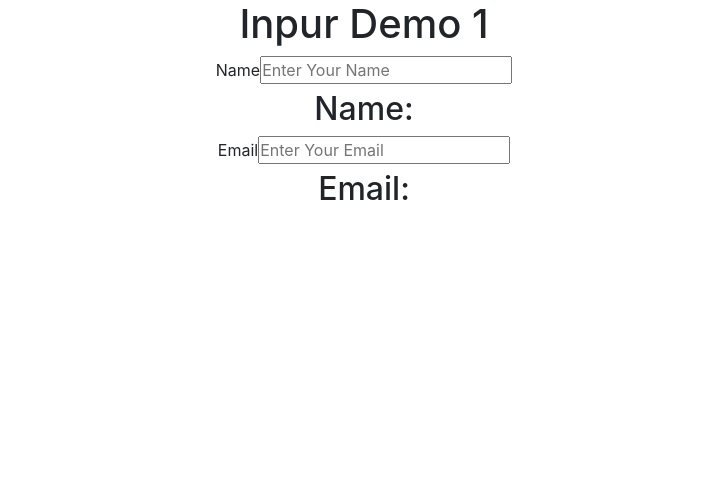
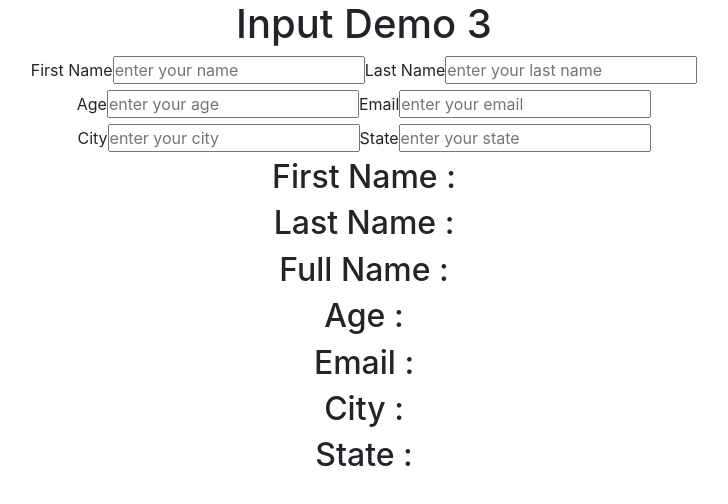
Before and after one commit to badalpatel1274/Mern, a React (Vite) app: page / in a window 1280 px wide. Shown: the top 504 px of the page, without its empty margins (276-1004 px from the left). Built offline with nearby package versions, Linux system fonts and the light colour scheme.

Commit message:
Work Home Input 2and3

```diff
--- a/src/App.jsx
+++ b/src/App.jsx
@@ -17,6 +17,8 @@ import ArrayDemo7 from './components/ArrayDemo7'
 import UseStateDemo1 from './components/UseStateDemo1'
 import UseStateDemo2 from './components/UseStateDemo2'
 import InputDemo1 from './components/InputDemo1'
+import InputDemo2 from './components/InputDemo2'
+import InputDemo3 from './components/InputDemo3'
 function App() {
 
   return (
@@ -45,7 +47,9 @@ function App() {
 
       {/* <UseStateDemo1/>
       <UseStateDemo2/> */}
-      <InputDemo1/>
+      {/* <InputDemo1/> */}
+      {/* <InputDemo2/> */}
+      <InputDemo3/>
 
 
     </>
--- /dev/null
+++ b/src/components/InputDemo2.jsx
@@ -0,0 +1,37 @@
+import React, { useState } from 'react'
+
+const InputDemo2 = () => {
+    const [firstName, setFirstName] = useState("")
+    const [secondName, setSecondName] = useState("")
+    const [email, setemail] = useState("")
+    const [contact, setcontact] = useState()
+     const [password, setPassword] = useState("")
+  return (
+    <div style={{textAlign : 'center'}}>
+      <h1>Input demo 2</h1>
+      <label htmlFor="">First Name</label>
+    <input type="text" placeholder='Enter First Name' onChange={(e)=>{setFirstName(e.target.value)}} />
+
+    <label htmlFor="">Last Name</label>
+    <input type="text" placeholder='Enter Last Name' onChange={(e)=>{setSecondName(e.target.value)}} />
+
+
+    <label htmlFor="">Email</label>
+    <input type="text" placeholder='Enter Email' onChange={(e)=>{setemail(e.target.value)}} />
+
+    <label htmlFor="">Contact</label>
+    <input type="number" placeholder='Enter Contact' onChange={(e)=>{setcontact(e.target.value)}} />
+
+    <label htmlFor="">Password</label>
+    <input type="text" placeholder='Enter Password' onChange={(e)=>{setPassword(e.target.value)}}/>
+
+    <h2>First Name : {firstName}</h2>
+    <h2>Second Name : {secondName}</h2>
+    <h2>Password : {password}</h2>
+    <h2>Email : {email}</h2>
+    <h2>Contact : {contact}</h2>
+    </div>
+  )
+}
+
+export default InputDemo2
--- /dev/null
+++ b/src/components/InputDemo3.jsx
@@ -0,0 +1,42 @@
+import React, { useState } from 'react'
+
+const InputDemo3 = () => {
+
+    const [firstName, setfirstName] = useState("")
+    const [lastName, setLastName] = useState("")
+    const [age, setAge] = useState("")
+    const [email, setEmail] = useState("")
+    const [city, setCity] = useState("")
+    const [state, setState] = useState("")
+
+
+  return (
+    <div style={{textAlign: 'center'}}>
+      <h1>Input Demo 3</h1>
+      <label htmlFor="">First Name</label>
+      <input type="text" placeholder='enter your name' onChange={(e)=>{setfirstName(e.target.value)}}/>
+      <label htmlFor="">Last Name</label>
+      <input type="text" placeholder='enter your last name' onChange={(e)=>{setLastName(e.target.value)}}/><br />
+
+      <label htmlFor="">Age</label>
+      <input type="number" placeholder='enter your age' onChange={(e)=>{setAge(e.target.value)}}/>
+      <label htmlFor="">Email</label>
+      <input type="email" placeholder='enter your email' onChange={(e)=>{setEmail(e.target.value)}}/> <br />
+      <label htmlFor="">City</label>
+      <input type="text" placeholder='enter your city' onChange={(e)=>{setCity(e.target.value)}}/>
+      <label htmlFor="">State</label>
+      <input type="text" placeholder='enter your state' onChange={(e)=>{setState(e.target.value)}}/>
+
+      <h2>First Name : {firstName}</h2>
+
+      <h2>Last Name : {lastName}</h2>
+      <h2>Full Name : {firstName} {lastName} </h2>
+      <h2>Age : {age}</h2>
+      <h2>Email : {email}</h2>
+      <h2>City : {city}</h2>
+      <h2>State : {state}</h2>
+    </div>
+  )
+}
+
+export default InputDemo3
```
